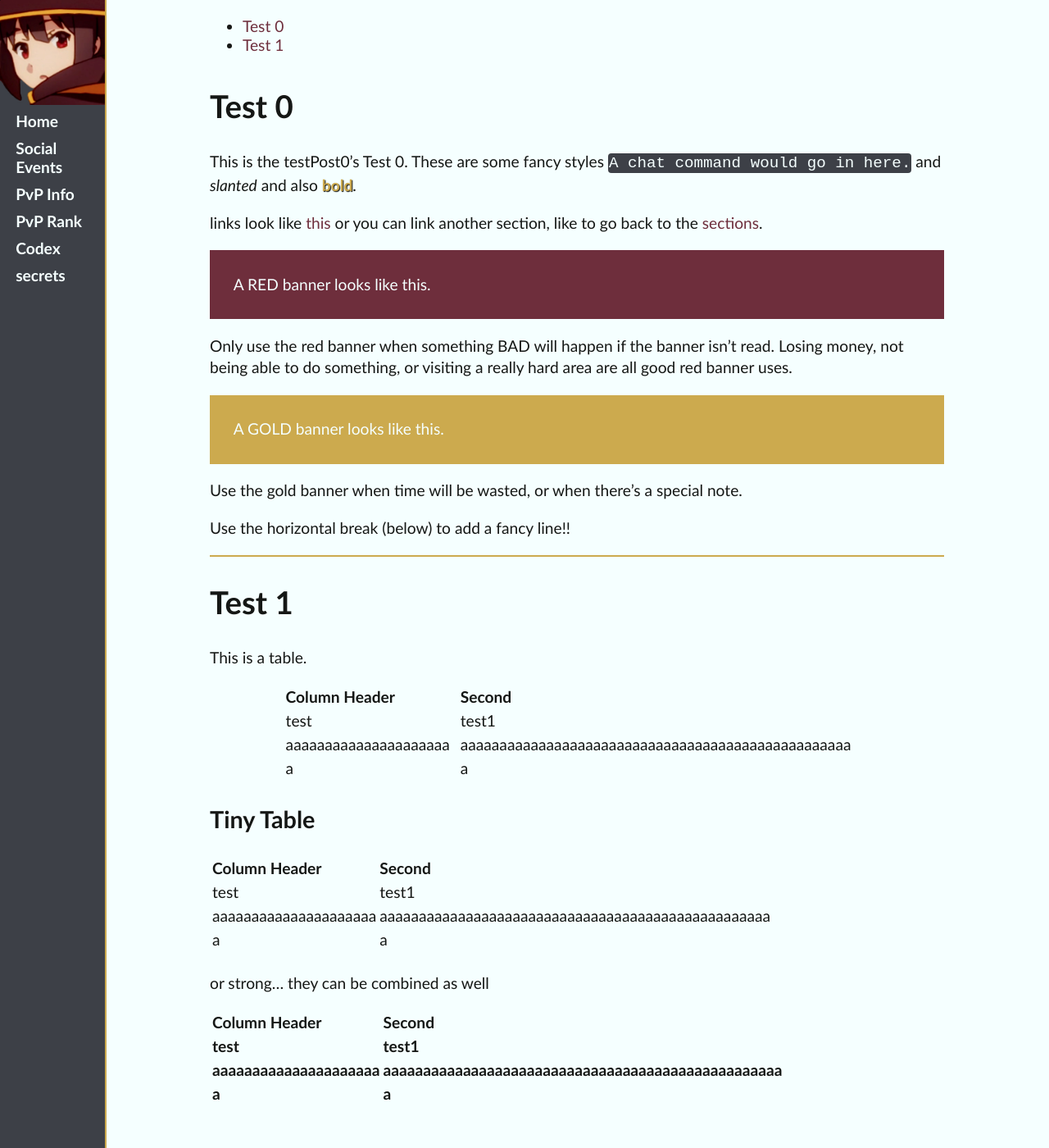
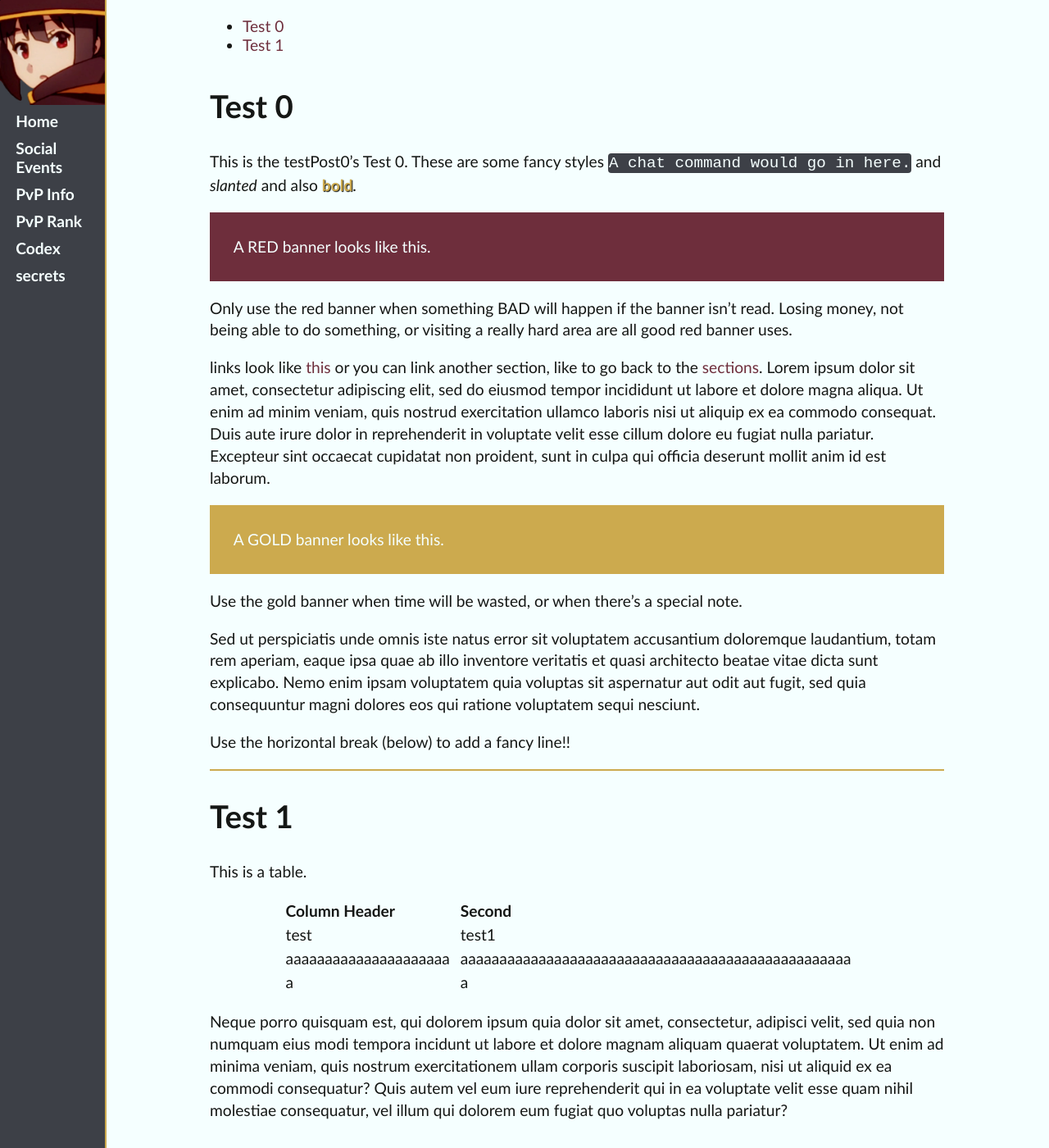
Before and after one commit to ideonella/ideonella.github.io, a Jekyll site: the page built from _posts/2021-05-03-sample-post.md, in a window 1280 px wide and 1400 px high, scrolled down 430 px. Shown: the whole window at 82% size. Built offline with Jekyll 4.4.1, drawn with Linux system fonts in a browser that asks for light colours.

Commit message:
Update 2021-05-03-sample-post.md

```diff
--- a/_posts/2021-05-03-sample-post.md
+++ b/_posts/2021-05-03-sample-post.md
@@ -16,17 +16,19 @@
 
 This is the testPost0's Test 0. These are some fancy styles `A chat command would go in here.` and *slanted* and also **bold**.
 
-links look like [this](https://magicgirls.us) or you can link another section, like to go back to the [sections](#sections).
-
 A RED banner looks like this.
 {: .critical}
 
 Only use the red banner when something BAD will happen if the banner isn't read. Losing money, not being able to do something, or visiting a really hard area are all good red banner uses.
 
+links look like [this](https://magicgirls.us) or you can link another section, like to go back to the [sections](#sections). Lorem ipsum dolor sit amet, consectetur adipiscing elit, sed do eiusmod tempor incididunt ut labore et dolore magna aliqua. Ut enim ad minim veniam, quis nostrud exercitation ullamco laboris nisi ut aliquip ex ea commodo consequat. Duis aute irure dolor in reprehenderit in voluptate velit esse cillum dolore eu fugiat nulla pariatur. Excepteur sint occaecat cupidatat non proident, sunt in culpa qui officia deserunt mollit anim id est laborum.
+
 A GOLD banner looks like this.
 {: .alert}
 
 Use the gold banner when time will be wasted, or when there's a special note.
+
+Sed ut perspiciatis unde omnis iste natus error sit voluptatem accusantium doloremque laudantium, totam rem aperiam, eaque ipsa quae ab illo inventore veritatis et quasi architecto beatae vitae dicta sunt explicabo. Nemo enim ipsam voluptatem quia voluptas sit aspernatur aut odit aut fugit, sed quia consequuntur magni dolores eos qui ratione voluptatem sequi nesciunt.
 
 Use the horizontal break (below) to add a fancy line!!
 
@@ -41,6 +43,8 @@
 |test|test1|
 |aaaaaaaaaaaaaaaaaaaaa|aaaaaaaaaaaaaaaaaaaaaaaaaaaaaaaaaaaaaaaaaaaaaaaaaa|
 |a|a|
+
+Neque porro quisquam est, qui dolorem ipsum quia dolor sit amet, consectetur, adipisci velit, sed quia non numquam eius modi tempora incidunt ut labore et dolore magnam aliquam quaerat voluptatem. Ut enim ad minima veniam, quis nostrum exercitationem ullam corporis suscipit laboriosam, nisi ut aliquid ex ea commodi consequatur? Quis autem vel eum iure reprehenderit qui in ea voluptate velit esse quam nihil molestiae consequatur, vel illum qui dolorem eum fugiat quo voluptas nulla pariatur?
 
 ### Tiny Table {#tiny-table}
 
```
